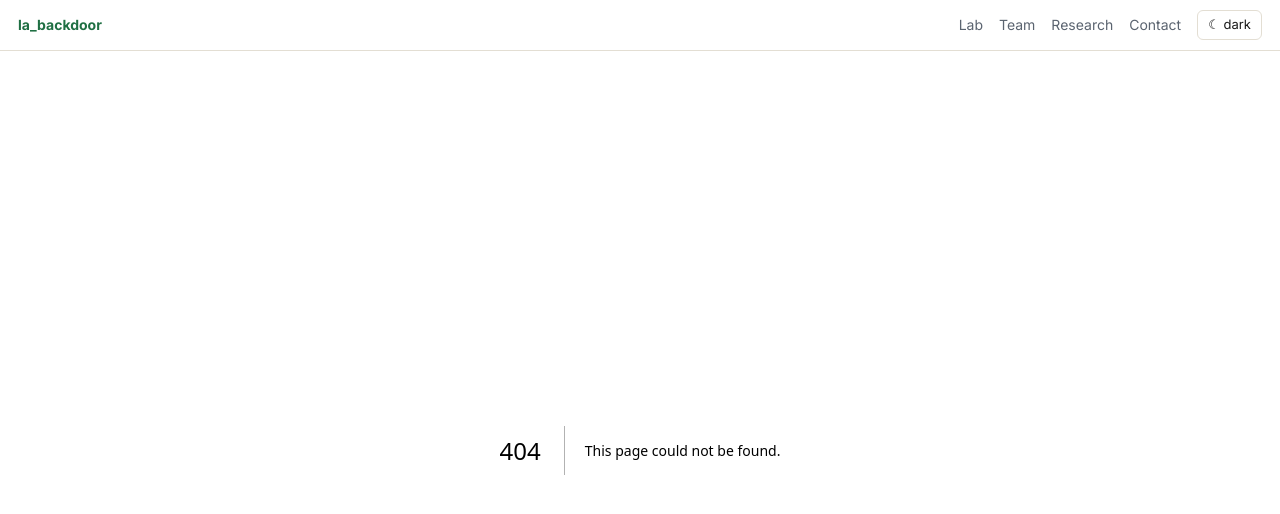
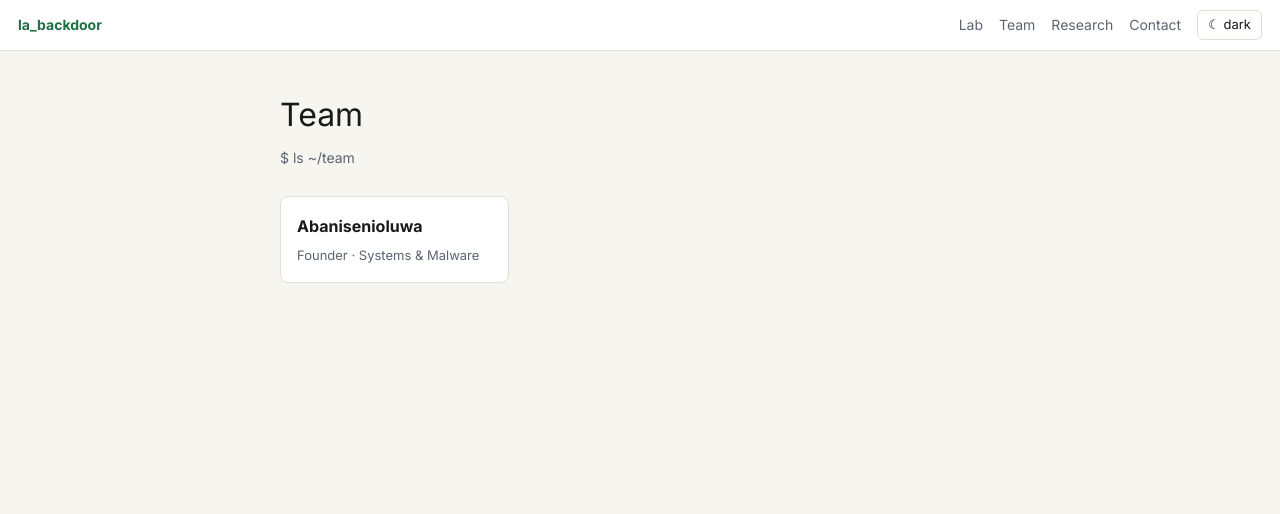
Before and after one commit to LaBackDoor/labackdoor, a Next.js app: page /team in a window 1280 px wide. Before the commit this address had no page. Shown: the top 514 px of the page. Built offline with nearby package versions, Linux system fonts and the light colour scheme.

Commit message:
feat: add team listing and member CV pages
Adds /team index page with member cards and /team/[member] dynamic route
with generateStaticParams for static export pre-rendering of member CVs.

```diff
--- /dev/null
+++ b/src/app/team/[member]/page.tsx
@@ -0,0 +1,32 @@
+import { notFound } from 'next/navigation';
+import { getTeamMembers, getTeamMember } from '@/content/loader';
+import { PageShell } from '@/components/PageShell';
+import { Mdx } from '@/components/Mdx';
+
+export function generateStaticParams() {
+  return getTeamMembers().map((m) => ({ member: m.slug }));
+}
+
+export default async function MemberPage({ params }: { params: Promise<{ member: string }> }) {
+  const { member } = await params;
+  const record = getTeamMember(member);
+  if (!record) notFound();
+  const { name, role, skills, links } = record.frontmatter;
+  return (
+    <PageShell title={name} subtitle={role}>
+      <section style={{ marginBottom: 20 }}>
+        <div style={{ fontFamily: 'var(--font-mono), monospace', fontSize: 13, color: 'var(--fg-muted)' }}>
+          {skills.join(' · ')}
+        </div>
+        <div style={{ display: 'flex', gap: 14, marginTop: 8 }}>
+          {Object.entries(links).map(([k, v]) => (
+            <a key={k} href={v} style={{ color: 'var(--accent-2)' }}>
+              {k}
+            </a>
+          ))}
+        </div>
+      </section>
+      <Mdx source={record.body} />
+    </PageShell>
+  );
+}
--- /dev/null
+++ b/src/app/team/page.tsx
@@ -0,0 +1,30 @@
+import Link from 'next/link';
+import { getTeamMembers } from '@/content/loader';
+import { PageShell } from '@/components/PageShell';
+
+export default function TeamIndex() {
+  const members = getTeamMembers();
+  return (
+    <PageShell title="Team" subtitle="$ ls ~/team">
+      <div style={{ display: 'grid', gridTemplateColumns: 'repeat(auto-fill, minmax(220px, 1fr))', gap: 16 }}>
+        {members.map((m) => (
+          <Link
+            key={m.slug}
+            href={`/team/${m.slug}`}
+            style={{
+              border: '1px solid var(--border)',
+              borderRadius: 8,
+              padding: 16,
+              textDecoration: 'none',
+              color: 'var(--fg)',
+              background: 'var(--bg-elev)',
+            }}
+          >
+            <div style={{ fontWeight: 700 }}>{m.frontmatter.name}</div>
+            <div style={{ color: 'var(--fg-muted)', fontSize: 13, marginTop: 4 }}>{m.frontmatter.role}</div>
+          </Link>
+        ))}
+      </div>
+    </PageShell>
+  );
+}
```
Also changed, not shown: 1 other file (tests, documents, lock files or other folders).
